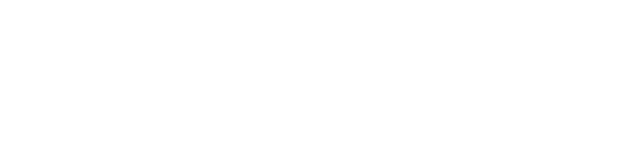
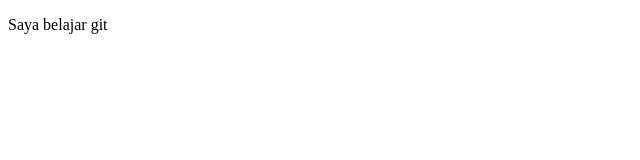
Before and after one commit to JustThoriq/ProjectLatihanGit, a plain HTML site: page index.html in a window 1280 px wide. Shown: the whole page, without its empty margins (0-640 px from the left). Drawn offline with Linux system fonts and the light colour scheme.

Commit message:
nambahin kalimat

```diff
--- a/index.html
+++ b/index.html
@@ -7,6 +7,7 @@
     <title>Document</title>
 </head>
 <body>
+    <p>Saya belajar git </p>
+</body>
 
-</body>
 </html>
```
